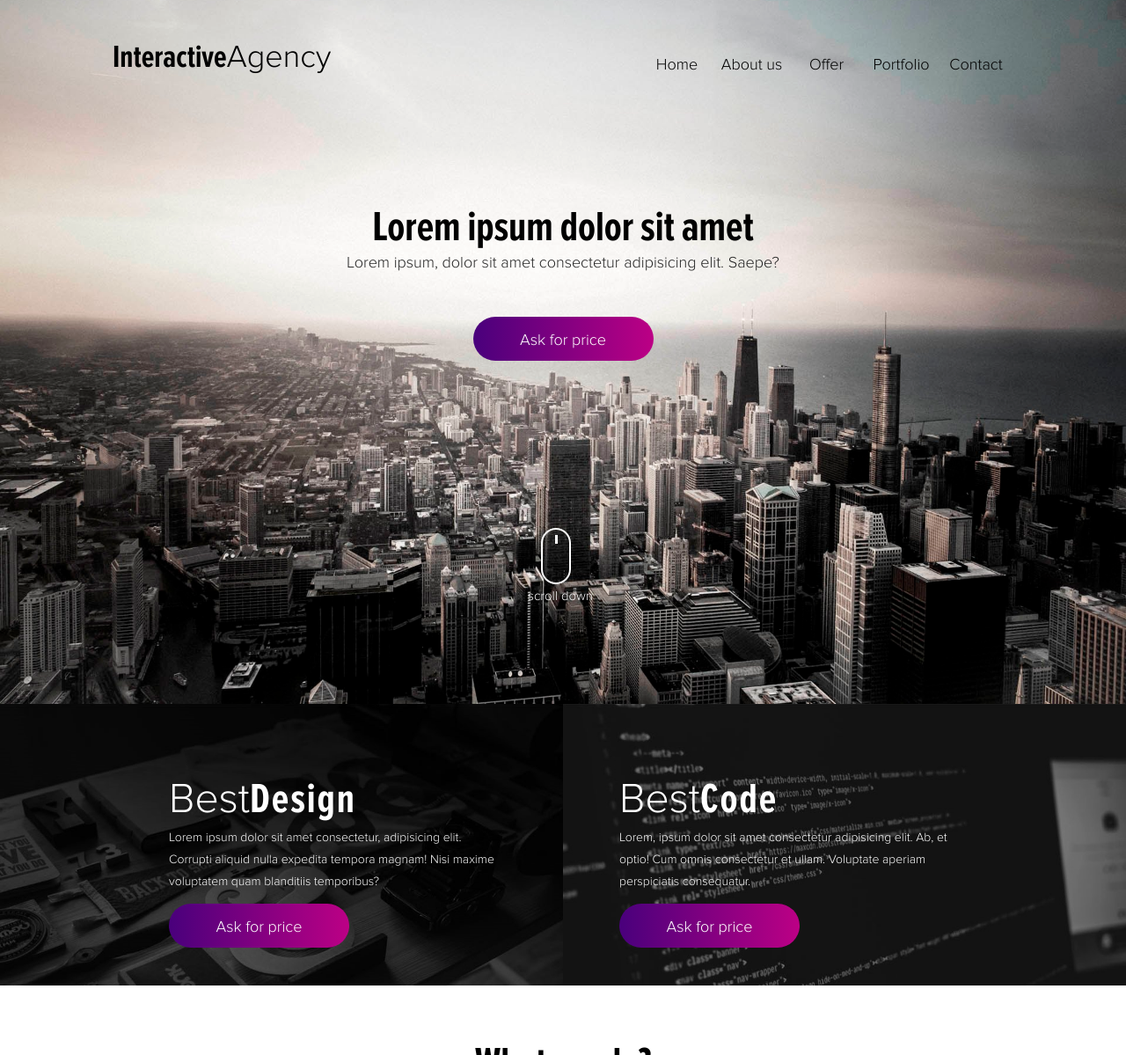
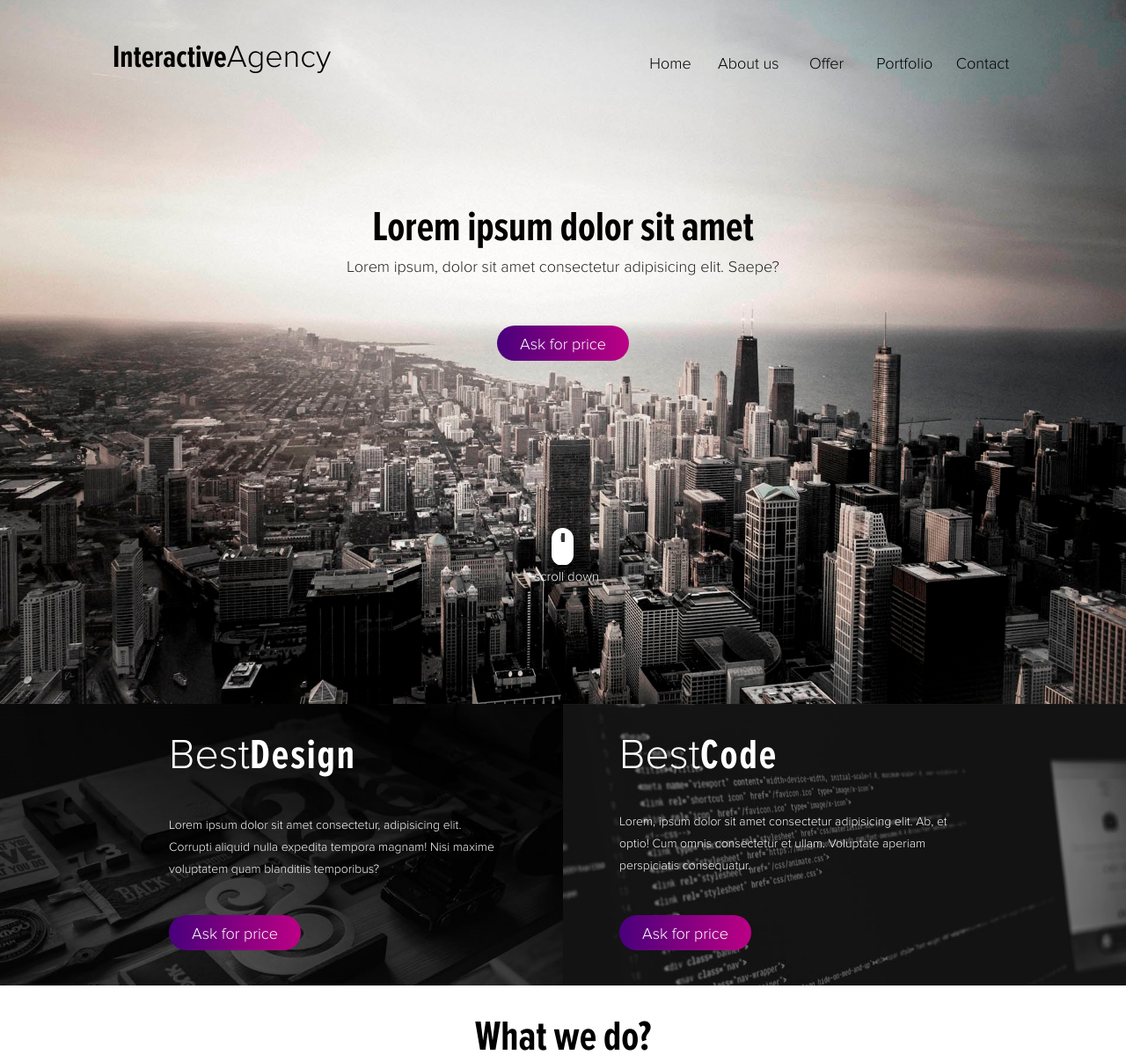
Before and after one commit to isamarcev/project2.github.io, a plain HTML site: page index.html in a window 1280 px wide. Shown: the top 1199 px of the page at 88% size. Drawn offline with Linux system fonts and the light colour scheme.

Commit message:
Made btn smaller, add underlane Nav

```diff
--- a/index.html
+++ b/index.html
@@ -30,14 +30,14 @@
         <a href="" class="block_btn">Ask for price</a>
         </div>
         <div class="intro_s__mouse">
-        <img src="img/mouse.png" alt="">
+        <a href="#code"><img src="img/mouse1.png" alt=""></a>
         <div class="scroll_mouse"></div>
         <p>scroll down</p>
         </div>
     </section>
     <section class="code-design_s">
         <div class="design__s">
-            <h2>Best<span class="code_bold">Design</span></h2>
+            <h2><a name="code"></a>Best<span class="code_bold">Design</span></h2>
             <p>Lorem ipsum dolor sit amet consectetur, adipisicing elit. Corrupti aliquid nulla expedita tempora magnam! Nisi maxime voluptatem quam blanditiis temporibus?</p>
             <a href="" class="block_btn">Ask for price</a>
         </div>
--- a/scss/components/_about-us.scss
+++ b/scss/components/_about-us.scss
@@ -8,6 +8,7 @@
     background-repeat: no-repeat;
     @include flex(column, space-around, center, nowrap);
     h2 {
+        padding-top: 30px;
         @include font(48px, 900, 36px, #fff);
     }
     p {
--- a/scss/components/_codedesign.scss
+++ b/scss/components/_codedesign.scss
@@ -2,7 +2,7 @@
     position: relative;
     width: 100%;
     max-width: 100%;
-    height: 320px;
+    height: 40vh;
     @include flex(row, space-around, center, nowrap);
     h2 {
         @include font(48px, 500, 36px, #fff);
@@ -28,7 +28,7 @@
     max-width: 50%;
     width: 50%;
     height: 100%;
-    padding: 90px 5% 1% 15%;
+    padding: 40px 5% 10px 15%;
     @include flex(column, space-between, flex-start, nowrap);
 
 }
@@ -36,12 +36,11 @@
     background-image: url(../img/code_sl.jpg);
     background-size: 101.9%;
     background-attachment: fixed;
-    // transform: translateX(-0.8%);
     background-repeat: no-repeat;
     max-width: 50%;
     width: 50%;
     height: 100%;
-    padding: 90px 15% 1% 5%;
+    padding: 40px 15% 10px 5%;
     @include flex(column, space-between, flex-start, nowrap);
 
 }
--- a/scss/components/_header.scss
+++ b/scss/components/_header.scss
@@ -31,17 +31,41 @@ nav {
     @include font(18px, 0, 24px, #000000);
     a {
         color: #000000;
-        width: 105px;
+        width: 70px;
         height: 40px;
         text-align: center;
         padding-top: 7px;
-        border: 1px solid rgba(12, 2, 2, 0);
-        border-radius:20px;
-
-
-    }
-    a:hover {
-        border: 1px solid #2c2c2c;
-        border-radius:20px;
-    }
-}
+        position: relative;
+    }}
+        nav > a:after {
+            content: '';
+            position: absolute;
+            bottom: 0;
+            right: 0;
+            width: 0%;
+            height: 3px;
+            background: #49007c; /* fallback for old browsers */
+    background: -webkit-linear-gradient(to right, #49007c, #bc0085); /* Chrome 10-25, Safari 5.1-6 */
+    background: linear-gradient(to right, #49007c, #bc0085);
+            transition: .5s;
+        }
+    //     a::before {
+    //         content: '';
+    //         position: absolute;
+    //         top: 0;
+    //         left: 0;
+    //         width: 0%;
+    //         height: 3px;
+    //         background: #49007c; /* fallback for old browsers */
+    // background: -webkit-linear-gradient(to right, #49007c, #bc0085); /* Chrome 10-25, Safari 5.1-6 */
+    // background: linear-gradient(to right, #49007c, #bc0085);
+    //         transition: .5s;
+    //     }
+    //     a:hover::before {
+    //         transition: .5s;
+    //         width: 100%;
+    //     }
+        nav > a:hover::after {
+            transition: .5s;
+            width: 90%;
+        }
--- a/scss/components/_intro.scss
+++ b/scss/components/_intro.scss
@@ -26,16 +26,16 @@
         padding-bottom: 40px;
      }
      a {
-        width: 205px;
-        height: 50px;
+        width: 150px;
+        height: 40px;
      }
 }
 .block_btn {
     @include font(18px, 400, 36px, #ffffff);
     border-radius: 25px;
-    width: 205px;
-    padding: 8px;
-    height: 50px;
+    width: 150px;
+    padding: 3px;
+    height: 40px;
     margin-bottom: 30px;
     background: #49007c; /* fallback for old browsers */
     background: -webkit-linear-gradient(to right, #49007c, #bc0085); /* Chrome 10-25, Safari 5.1-6 */
@@ -44,18 +44,19 @@
 .intro_s__mouse {
     position: relative;
     top: 75%;
-    left: 50%;
-    transform: translateX(-50%);
+    left: 49%;
+    // transform: translateX(50%);
     width: 80px;
     height: 150px;
     @include font(15px, 500, 18px, #fff);
+    p { transform: translateX(-25%);}
     .scroll_mouse {
-        width: 3px;
+        width: 4px;
         height: 10px;
-        background-color: #fff;
+        background-color: #373635;
         position: absolute;
-        top: 5%;
-        left: 39%;
+        top: 4%;
+        left: 13.6%;
         animation: scroll_mouse .5s infinite linear alternate backwards;
     }
 }
--- a/scss/components/_wedo.scss
+++ b/scss/components/_wedo.scss
@@ -1,11 +1,11 @@
 .we-do_s {
     max-width: 100%;
     width: 100%;
-    height: 90vh;
+    height: 60vh;
     @include flex(column, space-between, center, nowrap);
     h2 {
         @include font(48px, 900, 36px, #000000);
-    padding-top: 70px;}
+        padding-top: 40px;}
     a {
             text-align: center;
             font-family: 'ProximaNova-Regular';
@@ -23,6 +23,7 @@
 .we-do_container {
     width: 100%;
     height: 100%;
+    // padding-bottom: 4%;
     @include flex(column, space-between, center, nowrap);
 }
 .text_container {
@@ -33,7 +34,7 @@
 }
 .we-do_container__small:nth-child(2n) {
     width: 50%;
-    padding: 0 7% 0 3%;
+    // padding: 0 7% 0 3%;
     height: 150px;
     @include flex(row, flex-start, flex-start, nowrap);
 }
--- a/scss/partials/_keyframes.scss
+++ b/scss/partials/_keyframes.scss
@@ -4,7 +4,7 @@
    }
    to{
     transform: translateY(20%);
-    height: 14px;
+    // height: 14px;
 
    }
 }
```
Also changed, not shown: img/mouse1.png (added), scss/index.css.
